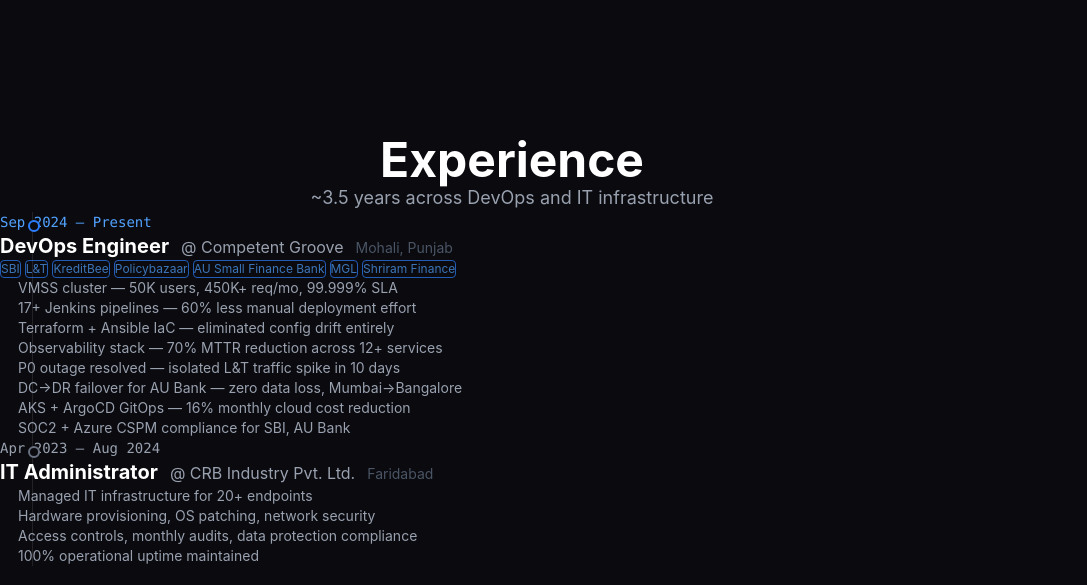
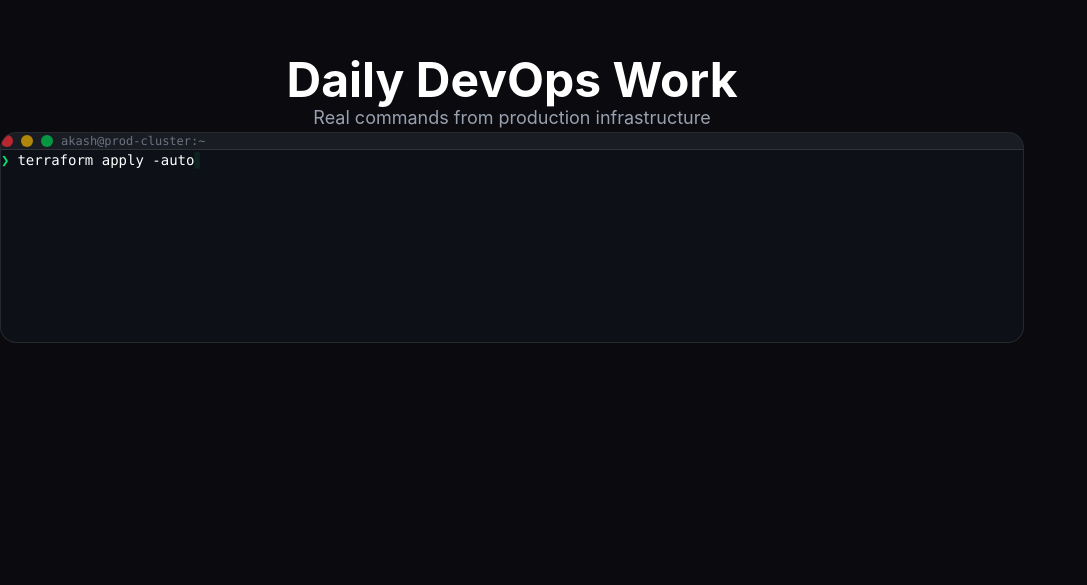
Before and after one commit to AkashBhadana/akashbhadana.dev, a Next.js app: page / in a window 1280 px wide. Shown: the part 1702-2287 px from the top of the page, without its empty margins (0-1087 px from the left). Built offline with nearby package versions, Linux system fonts and the light colour scheme.

Commit message:
feat: terminal widget

```diff
--- a/src/app/page.tsx
+++ b/src/app/page.tsx
@@ -1,5 +1,6 @@
 import Hero from '@/components/Hero'
 import Projects from '@/components/Projects'
+import Terminal from '@/components/Terminal'
 import Experience from '@/components/Experience'
 import Certifications from '@/components/Certifications'
 import Contact from '@/components/Contact'
@@ -11,6 +12,7 @@
       <Navbar />
       <section id="home"><Hero /></section>
       <section id="projects"><Projects /></section>
+      <Terminal />
       <section id="experience"><Experience /></section>
       <section id="certifications"><Certifications /></section>
       <section id="contact"><Contact /></section>
--- /dev/null
+++ b/src/components/Terminal.tsx
@@ -0,0 +1,81 @@
+'use client'
+
+import { useEffect, useState } from 'react'
+
+const commands = [
+  { cmd: 'kubectl get pods -n production', output: 'pod/api-server-7d4f9b Running\npod/redis-cache-2x Running\npod/nginx-lb-9k Running' },
+  { cmd: 'terraform apply -auto-approve', output: 'azurerm_virtual_machine_scale_set: Creating...\nazurerm_monitor_alert: Creating...\nApply complete! 12 added, 0 changed.' },
+  { cmd: 'ansible-playbook deploy.yml', output: 'PLAY [Deploy Node.js App] ****\nTASK [Pull latest code] ok\nTASK [PM2 restart] changed\nPLAY RECAP: ok=3 changed=1' },
+  { cmd: 'argocd app sync production', output: 'SYNCED  Healthy\nGroup  Kind        Namespace  Name     Status\nApps   Deployment  prod       api      Synced' },
+  { cmd: 'docker build -t portfolio:latest .', output: 'Step 1/8: FROM node:18-alpine\nStep 8/8: CMD ["node","server.js"]\nSuccessfully built a3f9c2d1' },
+]
+
+export default function Terminal() {
+  const [cmdIndex, setCmdIndex] = useState(0)
+  const [cmdText, setCmdText] = useState('')
+  const [outputText, setOutputText] = useState('')
+  const [phase, setPhase] = useState<'typing' | 'output' | 'pause'>('typing')
+
+  useEffect(() => {
+    const current = commands[cmdIndex]
+    let timeout: ReturnType<typeof setTimeout>
+
+    if (phase === 'typing') {
+      if (cmdText.length < current.cmd.length) {
+        timeout = setTimeout(() => setCmdText(current.cmd.slice(0, cmdText.length + 1)), 60)
+      } else {
+        timeout = setTimeout(() => setPhase('output'), 400)
+      }
+    } else if (phase === 'output') {
+      if (outputText.length < current.output.length) {
+        timeout = setTimeout(() => setOutputText(current.output.slice(0, outputText.length + 1)), 10)
+      } else {
+        timeout = setTimeout(() => setPhase('pause'), 2000)
+      }
+    } else {
+      setCmdText('')
+      setOutputText('')
+      setCmdIndex((i) => (i + 1) % commands.length)
+      setPhase('typing')
+    }
+
+    return () => clearTimeout(timeout)
+  }, [cmdIndex, cmdText, outputText, phase])
+
+  return (
+    <section className="relative px-6 py-24 max-w-5xl mx-auto">
+      <div className="text-center mb-12">
+        <h2 className="text-4xl md:text-5xl font-bold text-white mb-4">
+          Daily DevOps Work
+        </h2>
+        <p className="text-gray-400 text-lg">Real commands from production infrastructure</p>
+      </div>
+
+      <div className="rounded-2xl border border-white/10 overflow-hidden bg-[#0d1117]">
+        {/* Terminal header */}
+        <div className="flex items-center gap-2 px-4 py-3 bg-white/5 border-b border-white/10">
+          <div className="w-3 h-3 rounded-full bg-red-500/70" />
+          <div className="w-3 h-3 rounded-full bg-yellow-500/70" />
+          <div className="w-3 h-3 rounded-full bg-green-500/70" />
+          <span className="ml-3 text-gray-500 text-xs font-mono">akash@prod-cluster:~</span>
+        </div>
+
+        {/* Terminal body */}
+        <div className="p-6 font-mono text-sm min-h-48">
+          <div className="flex items-start gap-2 mb-2">
+            <span className="text-green-400 flex-shrink-0">❯</span>
+            <span className="text-white">
+              {cmdText}
+              <span className="cursor-blink text-green-400">▋</span>
+            </span>
+          </div>
+          {outputText && (
+            <div className="text-gray-400 whitespace-pre-line pl-4 mt-2 leading-relaxed">
+              {outputText}
+            </div>
+          )}
+        </div>
+      </div>
+    </section>
+  )
+}
```
